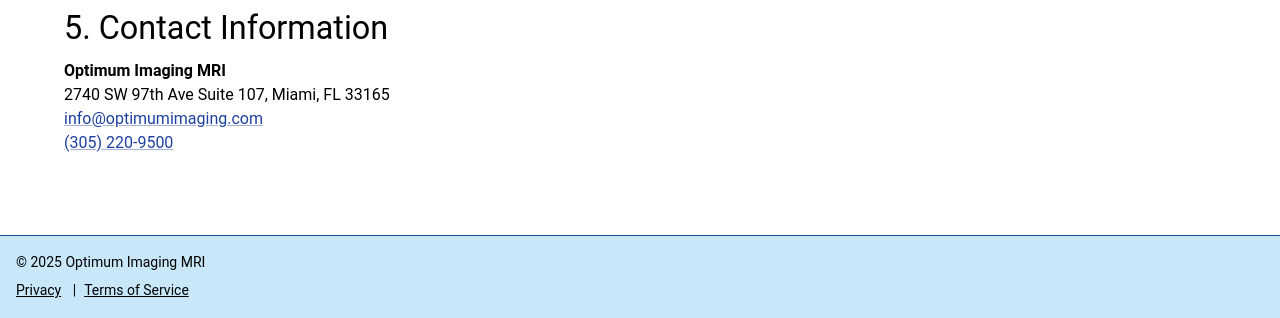
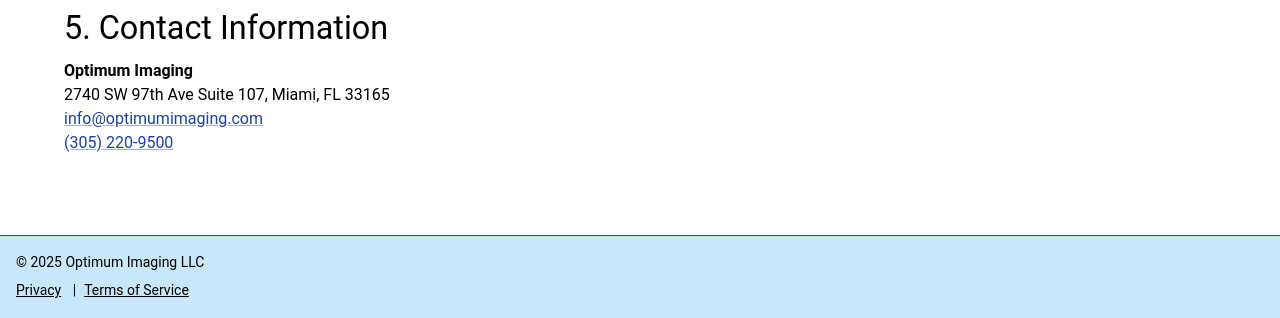
Before and after one commit to penciltea/optimumimaging, a React (Vite) app: page /terms in a window 1280 px wide. Shown: the part 2059-2377 px from the top of the page. Built offline with nearby package versions, Linux system fonts and the light colour scheme.

Commit message:
Verbiage tweaks

```diff
--- a/src/components/Footer.tsx
+++ b/src/components/Footer.tsx
@@ -15,7 +15,7 @@ export default function Footer(){
                 borderTopColor: theme.palette.primary.main
             }}
         >
-            <Typography variant="body2">&copy; {(new Date().getFullYear())} Optimum Imaging MRI</Typography>
+            <Typography variant="body2">&copy; {(new Date().getFullYear())} Optimum Imaging LLC</Typography>
             <Typography variant="body2" sx={{my: 1}}>
                 <Link component={RouterLink} to="/privacy" color="inherit" sx={{marginRight: 1}} >Privacy</Link> |
                 <Link component={RouterLink} to="/terms" color="inherit" sx={{marginLeft: 1}} >Terms of Service</Link>
--- a/src/pages/Privacy.tsx
+++ b/src/pages/Privacy.tsx
@@ -69,7 +69,7 @@ export default function Privacy() {
           If you have any questions or concerns regarding this Privacy Policy or our use of your personal information, please contact us at:
         </Typography>
         <Box component="address" sx={{ fontStyle: 'normal', my: 2 }}>
-          <Typography variant="body1"><strong>Optimum Imaging MRI</strong></Typography>
+          <Typography variant="body1"><strong>Optimum Imaging</strong></Typography>
           <Typography variant="body1">2740 SW 97th Ave Suite 107, Miami, FL 33165</Typography>
           <Typography variant="body1">
             <Link href="mailto:info@optimumimaging.com">info@optimumimaging.com</Link>
--- a/src/pages/Terms.tsx
+++ b/src/pages/Terms.tsx
@@ -127,7 +127,7 @@ export default function Terms() {
           5. Contact Information
         </Typography>
         <Box component="address" sx={{ fontStyle: 'normal', mb: 2 }}>
-          <Typography variant="body1"><strong>Optimum Imaging MRI</strong></Typography>
+          <Typography variant="body1"><strong>Optimum Imaging</strong></Typography>
           <Typography variant="body1">2740 SW 97th Ave Suite 107, Miami, FL 33165</Typography>
           <Typography variant="body1">
             <Link href="mailto:info@optimumimaging.com">info@optimumimaging.com</Link>
```
